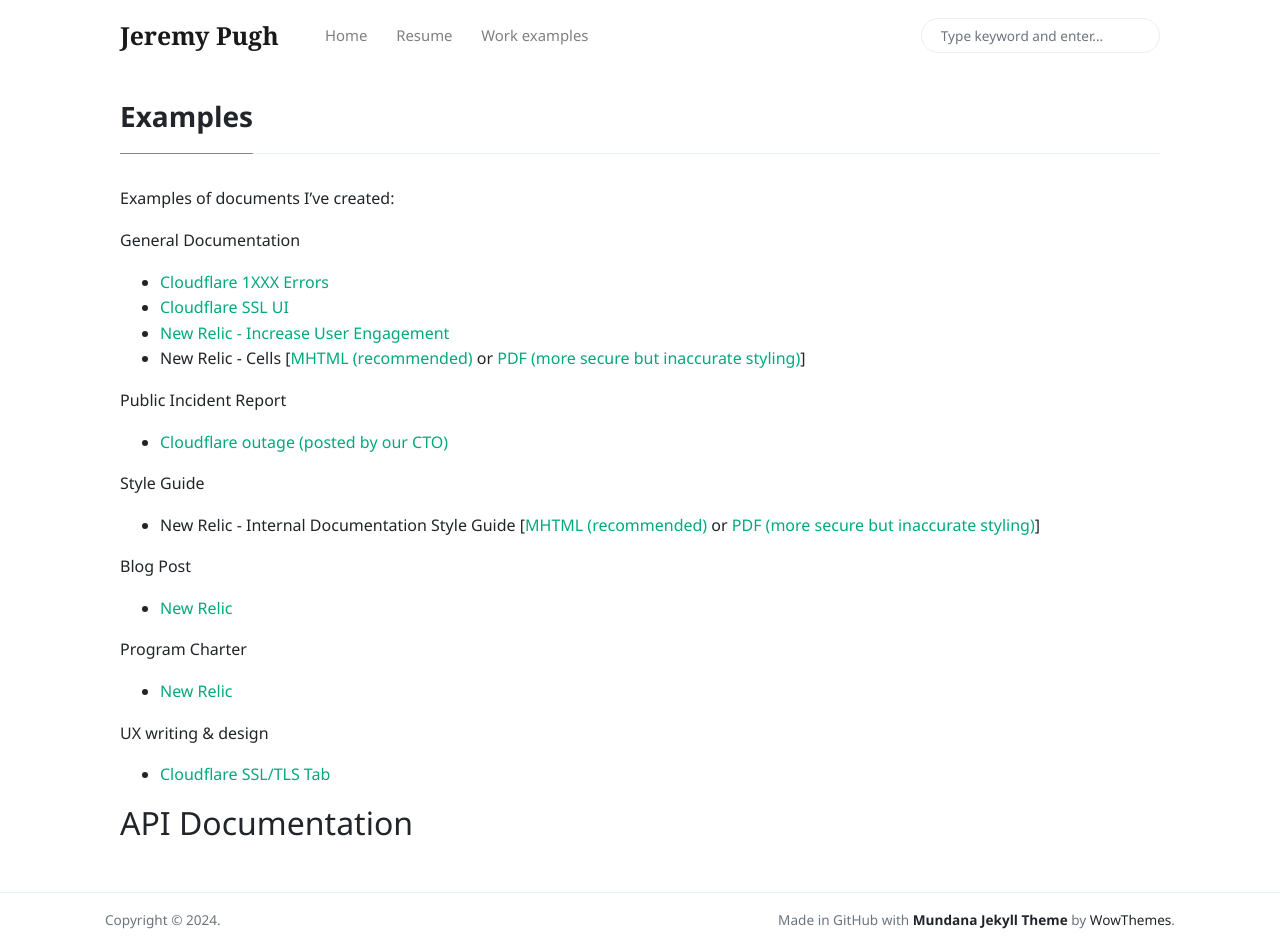
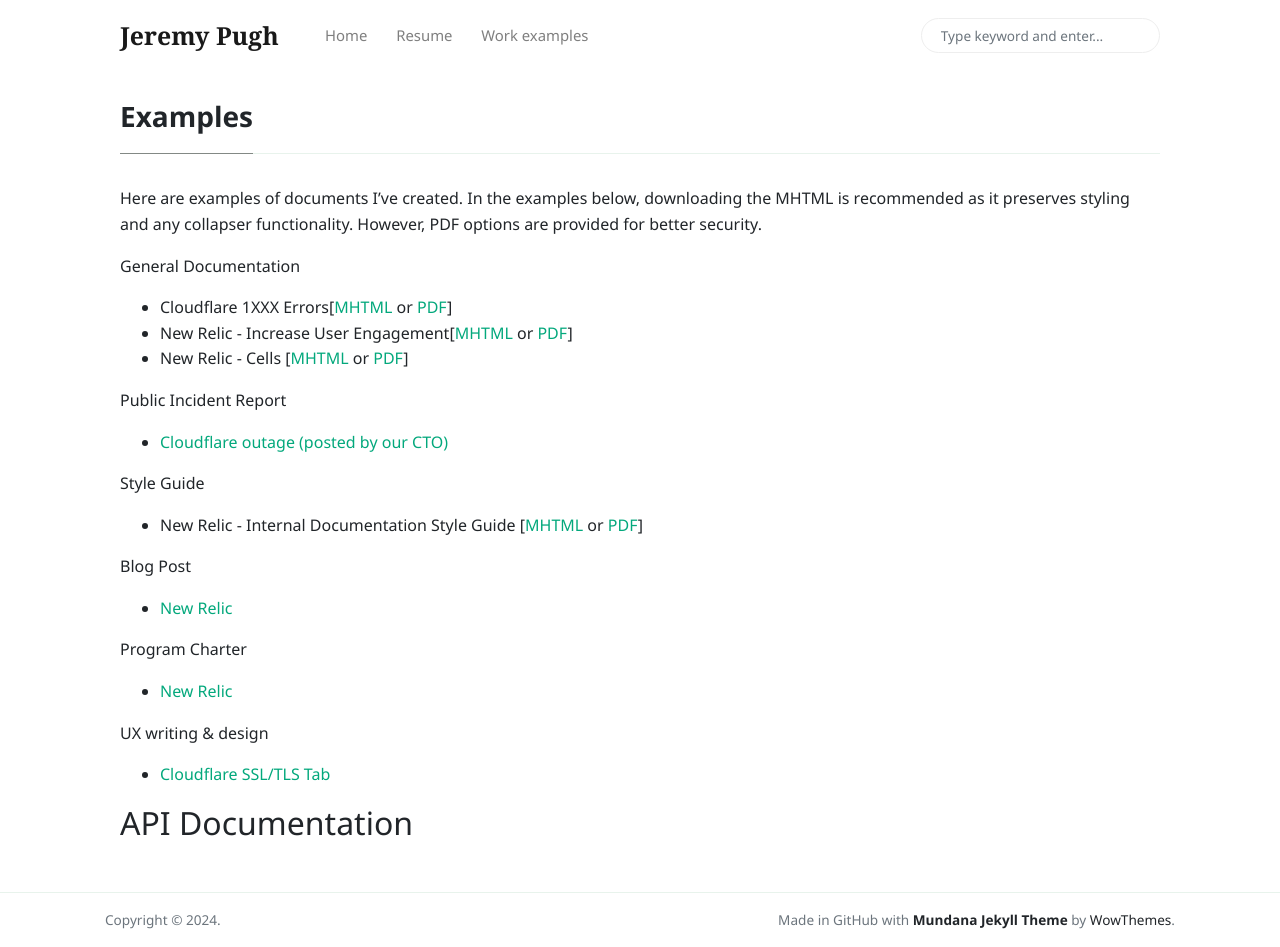
Before and after one commit to stumblefiend/jeremy.pugh, a Jekyll site: the page built from _pages/examples.md, in a window 1280 px wide and 947 px high. Built offline with Jekyll 4.4.1, drawn with Linux system fonts in a browser that asks for light colours; nearby versions of some CDN libraries.

Commit message:
move from linking to public sites to local PDFs.

```diff
--- a/_pages/examples.md
+++ b/_pages/examples.md
@@ -3,19 +3,18 @@
 permalink: "/examples.html"
 ---
 
-Examples of documents I've created:
+Here are examples of documents I've created. In the examples below, downloading the MHTML is recommended as it preserves styling and any collapser functionality. However, PDF options are provided for better security.
 
 General Documentation
-- [Cloudflare 1XXX Errors](https://developers.cloudflare.com/support/troubleshooting/cloudflare-errors/troubleshooting-cloudflare-1xxx-errors/)
-- [Cloudflare SSL UI](/assets/images/ssl-ui.png)
-- [New Relic - Increase User Engagement](https://docs.newrelic.com/docs/website-performance-monitoring/increase-user-engagement/)
-- New Relic - Cells [[MHTML (recommended)](/assets/docs/cells-new-relic.mhtml) or [PDF (more secure but inaccurate styling)](/assets/docs/cells-new-relic.pdf)]
+- Cloudflare 1XXX Errors[[MHTML](/assets/docs/1xxx.mhtml) or [PDF](/assets/docs/1xxx.pdf)]
+- New Relic - Increase User Engagement[[MHTML](engagement.mhtml) or [PDF](/assets/docs/engagement.pdf)]
+- New Relic - Cells [[MHTML](/assets/docs/cells-new-relic.mhtml) or [PDF](/assets/docs/cells-new-relic.pdf)]
 
 Public Incident Report
 - [Cloudflare outage (posted by our CTO)](/assets/docs/incident-report.pdf)
 
 Style Guide
-- New Relic - Internal Documentation Style Guide [[MHTML (recommended)](/assets/docs/style-guide.mhtml) or [PDF (more secure but inaccurate styling)](/assets/docs/style-guide.pdf)]
+- New Relic - Internal Documentation Style Guide [[MHTML](/assets/docs/style-guide.mhtml) or [PDF](/assets/docs/style-guide.pdf)]
 
 Blog Post
 - [New Relic](/assets/docs/design-changes.pdf)
@@ -24,7 +23,7 @@
 - [New Relic](/assets/docs/charter-internal-docs.pdf)
 
 UX writing & design
-- [Cloudflare SSL/TLS Tab](/assets/images/cloudflare-ssl-tab.png)
+- [Cloudflare SSL/TLS Tab](/assets/images/ssl-ui.png)
 
 
 API Documentation
```
Also changed, not shown: 4 other files.
